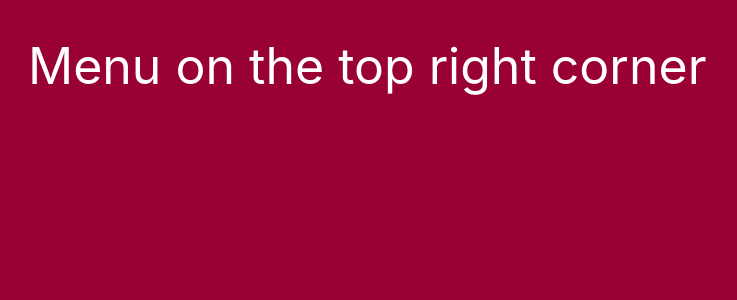
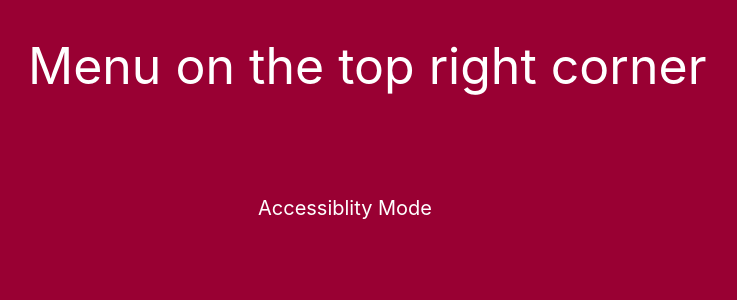
Before and after one commit to Mostafathereal/Eat_Efficient, a Django app: page / in a window 1280 px wide. Shown: the part 362-662 px from the top of the page, without its empty margins (402-1139 px from the left). Run offline with Django 3.2, Linux system fonts and the light colour scheme; data comes from the database, SQL or seed files in the repository; some libraries are stand-ins or nearby versions.

Commit message:
adding accessability to the interface

```diff
--- a/eatEfficientWeb/blog/templates/blog/home.html
+++ b/eatEfficientWeb/blog/templates/blog/home.html
@@ -183,6 +183,16 @@ a1{
   padding-left:430px;
 
 }
+a2{
+  font-size:20px;
+  color: white;
+  text-align:center;
+  padding-left:660px;
+
+}
+a3{
+  font-size:100px;
+}
 </style>
 
 
@@ -206,7 +216,12 @@ a1{
 <div>
     <p>Eat Efficient</p>
     <a1>Menu on the top right corner</a1>
+
+    <a2>Accessiblity Mode</a2>
+    <a3>&nbsp;</a3>
 </div>
+
+
 
 {% endblock content %}
 
```
Also changed, not shown: 2 other files.
